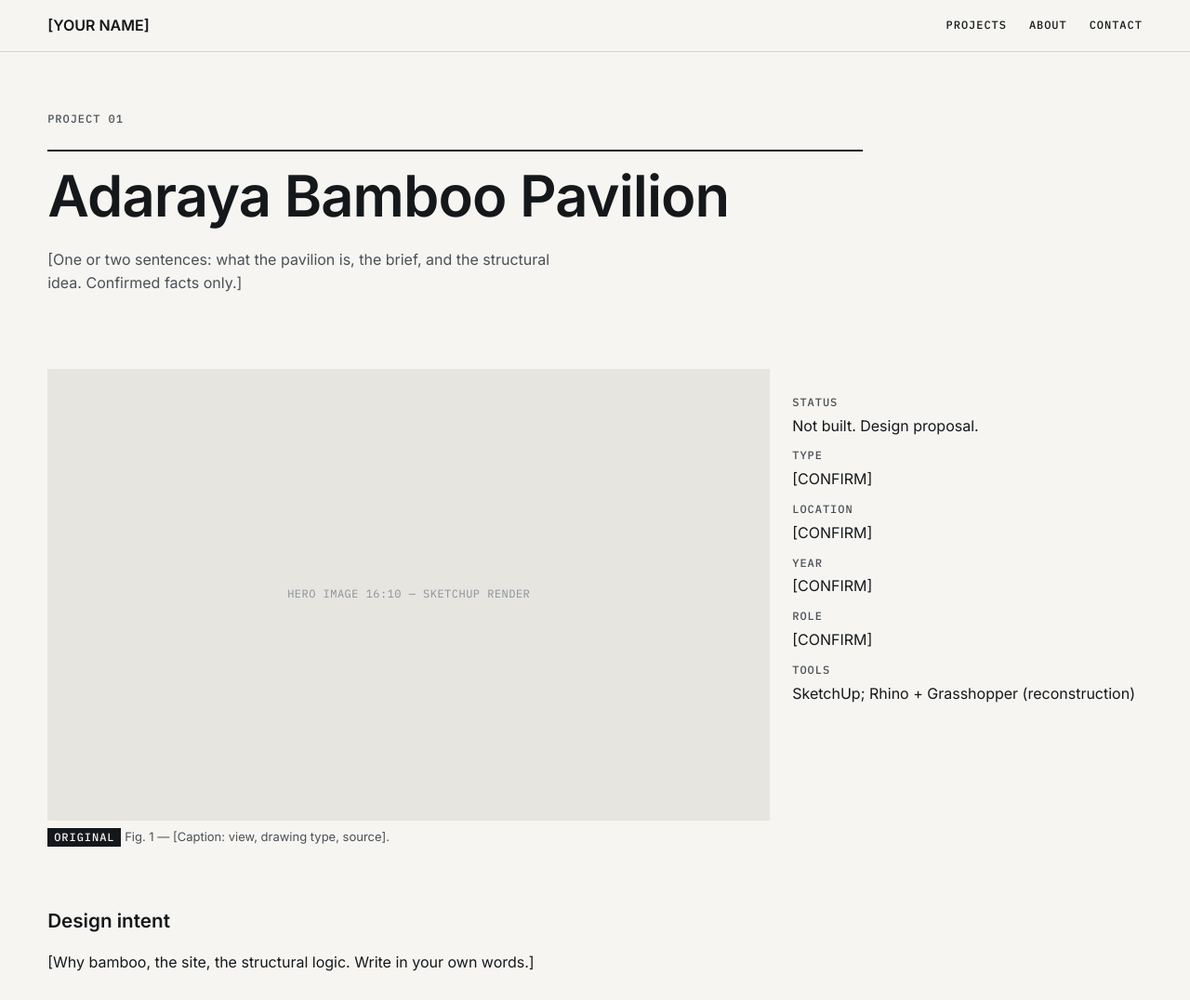
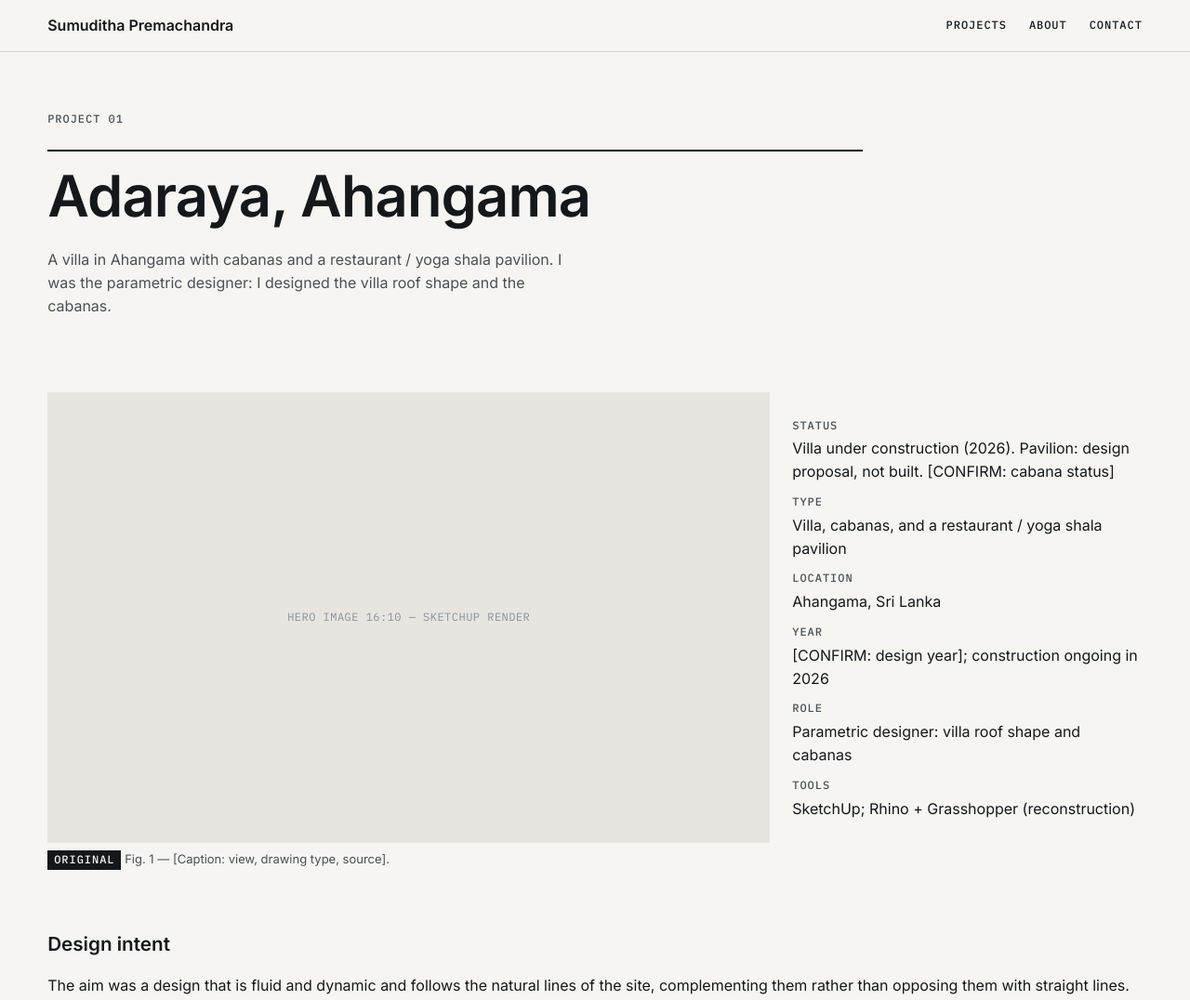
Before and after one commit to Sirnittawa/SumudithaPremachandraPortfolio, a plain HTML site: page adaraya/index.html in a window 1280 px wide. Shown: the top 1076 px of the page at 93% size. Drawn offline with Linux system fonts and the light colour scheme.

Commit message:
Add name and Adaraya project details
Co-Authored-By: Claude Sonnet 5.5 <noreply@anthropic.com>
Claude-Session: https://claude.ai/code/session_012jRWZTovVjRCGBiFTYMBi1

```diff
--- a/adaraya/index.html
+++ b/adaraya/index.html
@@ -3,7 +3,7 @@
 <head>
 <meta charset="utf-8">
 <meta name="viewport" content="width=device-width, initial-scale=1">
-<title>Adaraya Bamboo Pavilion — [YOUR NAME]</title>
+<title>Adaraya, Ahangama — Sumuditha Premachandra</title>
 <link rel="preconnect" href="https://fonts.googleapis.com">
 <link rel="preconnect" href="https://fonts.gstatic.com" crossorigin>
 <link rel="stylesheet" href="https://fonts.googleapis.com/css2?family=Inter:wght@400;500;600&family=IBM+Plex+Mono:wght@400;500;600&display=swap">
@@ -11,7 +11,7 @@
 </head>
 <body>
 <header class="pf-nav"><div class="pf-grid">
-  <a class="brand" href="../">[YOUR NAME]</a>
+  <a class="brand" href="../">Sumuditha Premachandra</a>
   <nav aria-label="Main"><ul class="pf-label">
     <li><a href="../#projects">Projects</a></li>
     <li><a href="../#about">About</a></li>
@@ -22,8 +22,8 @@
 <main>
 <div class="pf-hero"><div class="pf-grid">
   <p class="pf-label" style="grid-column:1/-1">Project 01</p>
-  <h1>Adaraya Bamboo Pavilion</h1>
-  <p>[One or two sentences: what the pavilion is, the brief, and the structural idea. Confirmed facts only.]</p>
+  <h1>Adaraya, Ahangama</h1>
+  <p>A villa in Ahangama with cabanas and a restaurant / yoga shala pavilion. I was the parametric designer: I designed the villa roof shape and the cabanas.</p>
 </div></div>
 
 <section><div class="pf-grid">
@@ -37,11 +37,11 @@
     </figure>
   </div>
   <dl class="pf-side">
-    <dt class="pf-label">Status</dt><dd>Not built. Design proposal.</dd>
-    <dt class="pf-label">Type</dt><dd>[CONFIRM]</dd>
-    <dt class="pf-label">Location</dt><dd>[CONFIRM]</dd>
-    <dt class="pf-label">Year</dt><dd>[CONFIRM]</dd>
-    <dt class="pf-label">Role</dt><dd>[CONFIRM]</dd>
+    <dt class="pf-label">Status</dt><dd>Villa under construction (2026). Pavilion: design proposal, not built. [CONFIRM: cabana status]</dd>
+    <dt class="pf-label">Type</dt><dd>Villa, cabanas, and a restaurant / yoga shala pavilion</dd>
+    <dt class="pf-label">Location</dt><dd>Ahangama, Sri Lanka</dd>
+    <dt class="pf-label">Year</dt><dd>[CONFIRM: design year]; construction ongoing in 2026</dd>
+    <dt class="pf-label">Role</dt><dd>Parametric designer: villa roof shape and cabanas</dd>
     <dt class="pf-label">Tools</dt><dd>SketchUp; Rhino + Grasshopper (reconstruction)</dd>
   </dl>
 </div></section>
@@ -49,7 +49,7 @@
 <section><div class="pf-grid">
   <div class="pf-block pf-main-col">
     <h2>Design intent</h2>
-    <p>[Why bamboo, the site, the structural logic. Write in your own words.]</p>
+    <p>The aim was a design that is fluid and dynamic and follows the natural lines of the site, complementing them rather than opposing them with straight lines.</p>
   </div>
 </div></section>
 
@@ -82,7 +82,7 @@
 
 <footer class="pf-footer"><div class="pf-grid pf-caption">
   <a href="../">← All projects</a>
-  <span>© [YEAR] [YOUR NAME]</span>
+  <span>© [YEAR] Sumuditha Premachandra</span>
 </div></footer>
 </body>
 </html>
```
Also changed, not shown: index.html (+6 -6 lines).
